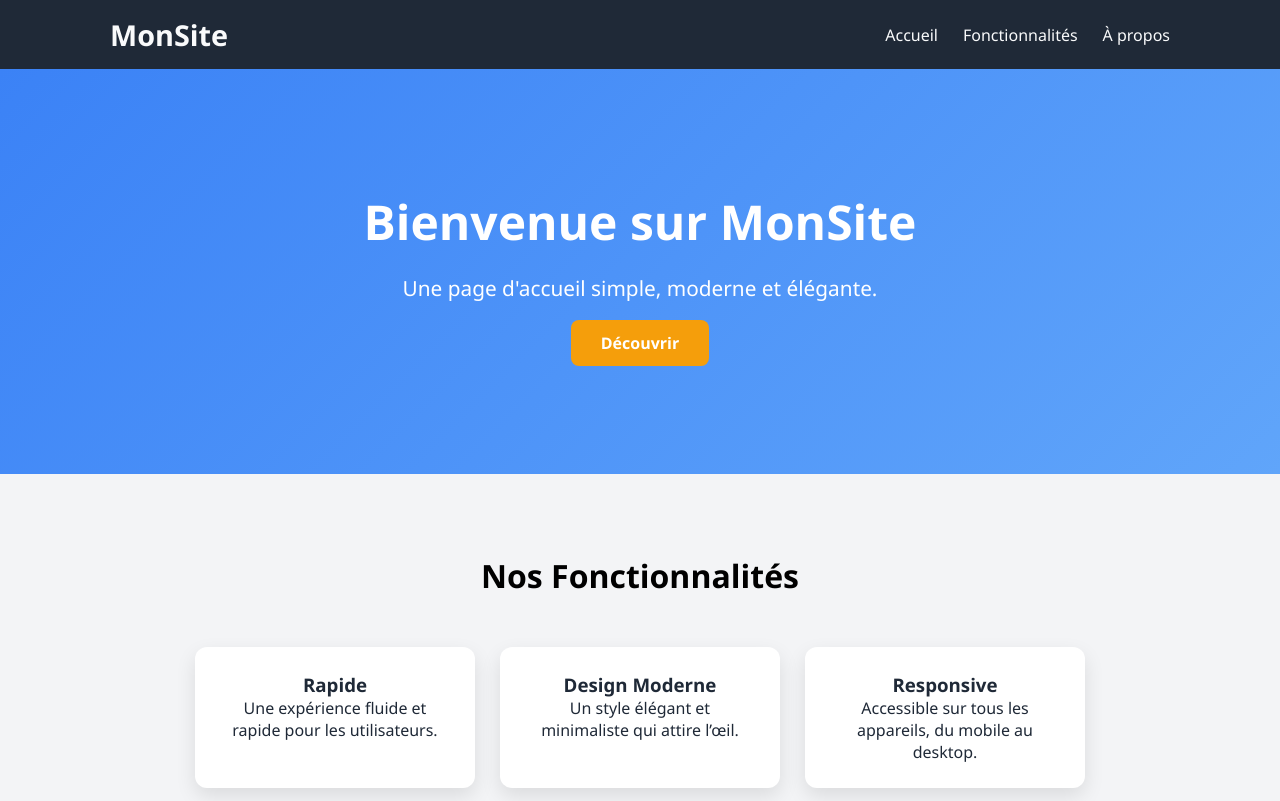
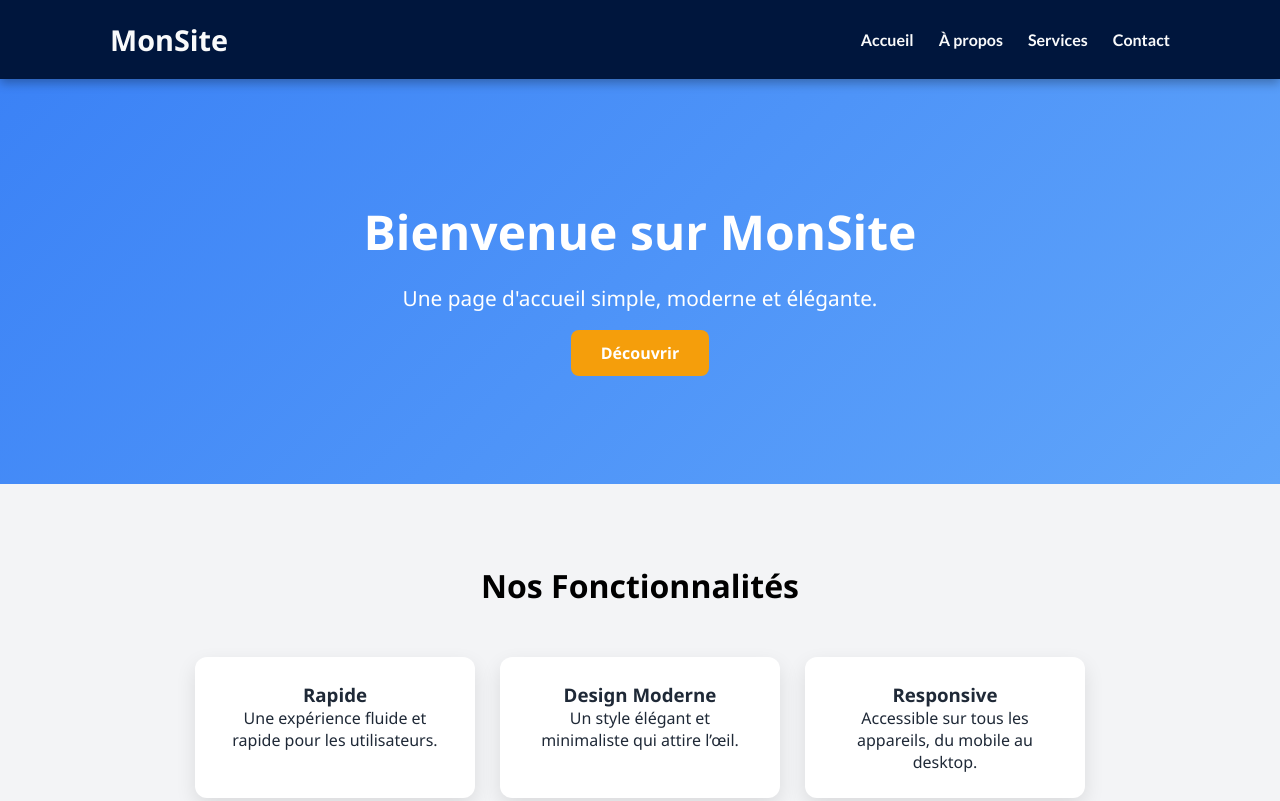
Before and after one commit to hugo-salmon/Homepage, a plain HTML site: page index.html in a window 1280 px wide. Shown: the top 801 px of the page. Drawn offline with Linux system fonts and the light colour scheme.

Commit message:
modif nav bar

```diff
--- a/index.html
+++ b/index.html
@@ -3,7 +3,11 @@
 <head>
   <meta charset="UTF-8">
   <meta name="viewport" content="width=device-width, initial-scale=1.0">
-  <title>Page d'accueil Moderne</title>
+  <title>Page d'accueil</title>
+
+   <!-- Google Fonts -->
+  <link href="https://fonts.googleapis.com/css2?family=Lato:wght@400;700&family=Montserrat:wght@500;700&display=swap" rel="stylesheet">
+
   <link rel="stylesheet" href="style.css">
 </head>
 <body>
@@ -13,9 +17,10 @@
     <nav class="navbar">
       <div class="logo">MonSite</div>
       <ul class="nav-links">
-        <li><a href="#home">Accueil</a></li>
-        <li><a href="#features">Fonctionnalités</a></li>
+        <li><a href="#home" class="active">Accueil</a></li>
         <li><a href="#about">À propos</a></li>
+        <li><a href="#services">Services</a></li>
+        <li><a href="#contact">Contact</a></li>
       </ul>
     </nav>
   </header>
--- a/style.css
+++ b/style.css
@@ -8,8 +8,15 @@
 
 /* NAVBAR */
 header {
-  background-color: #1f2937; /* gris foncé */
-  padding: 15px 0;
+  background-color: #00163d;
+  color: white;
+  padding: 20px;
+  text-align: center;
+  font-family: 'Arial', sans-serif;
+  position: sticky;
+  top: 0;
+  z-index: 1000;
+  box-shadow: 0 4px 10px rgba(0, 0, 0, 0.3);
 }
 
 .navbar {
@@ -38,6 +45,8 @@ header {
   text-decoration: none;
   font-weight: 500;
   transition: color 0.3s;
+  font-family: 'Lato', sans-serif;
+  font-weight: bold;
 }
 
 .nav-links li a:hover {
```
